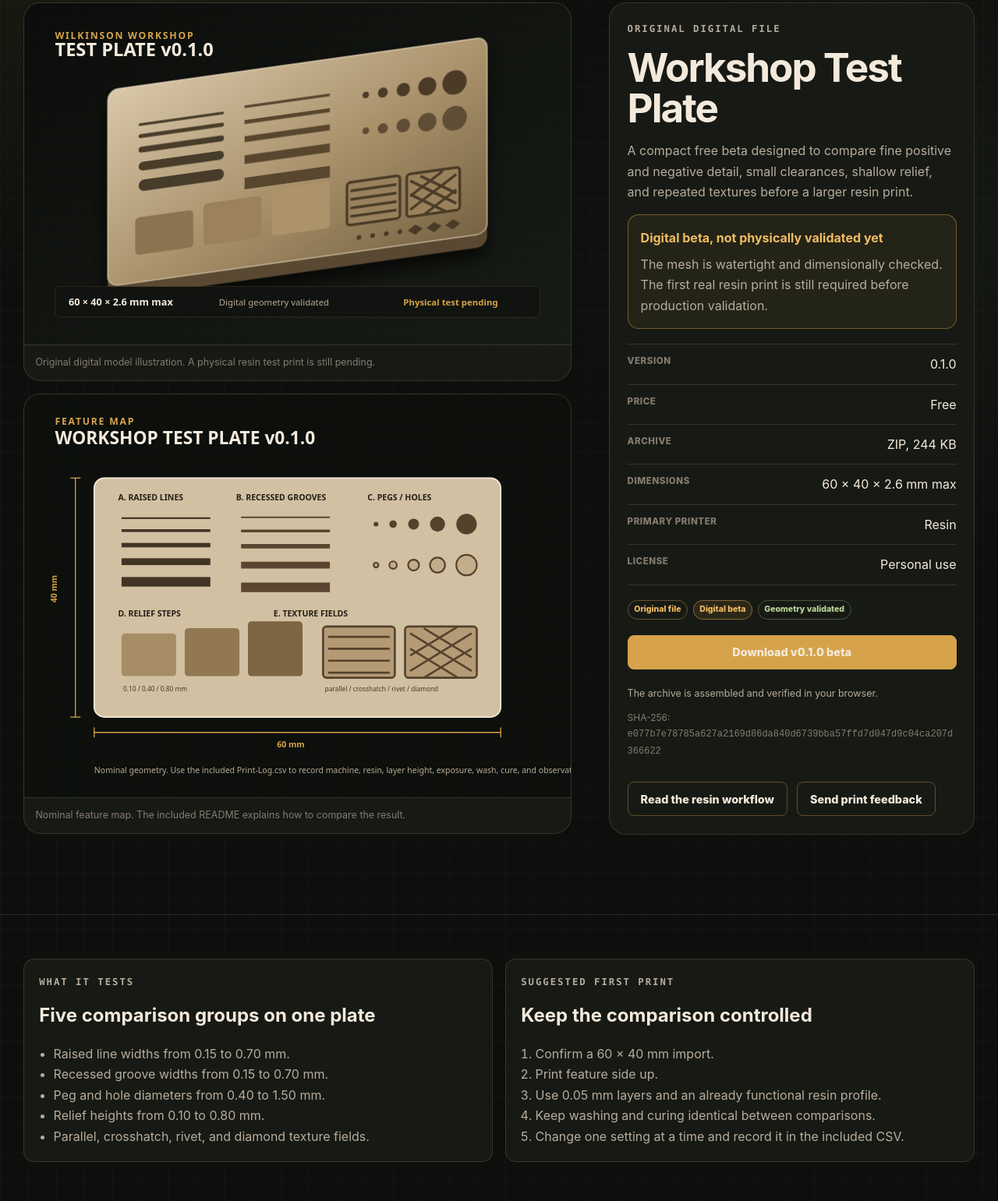
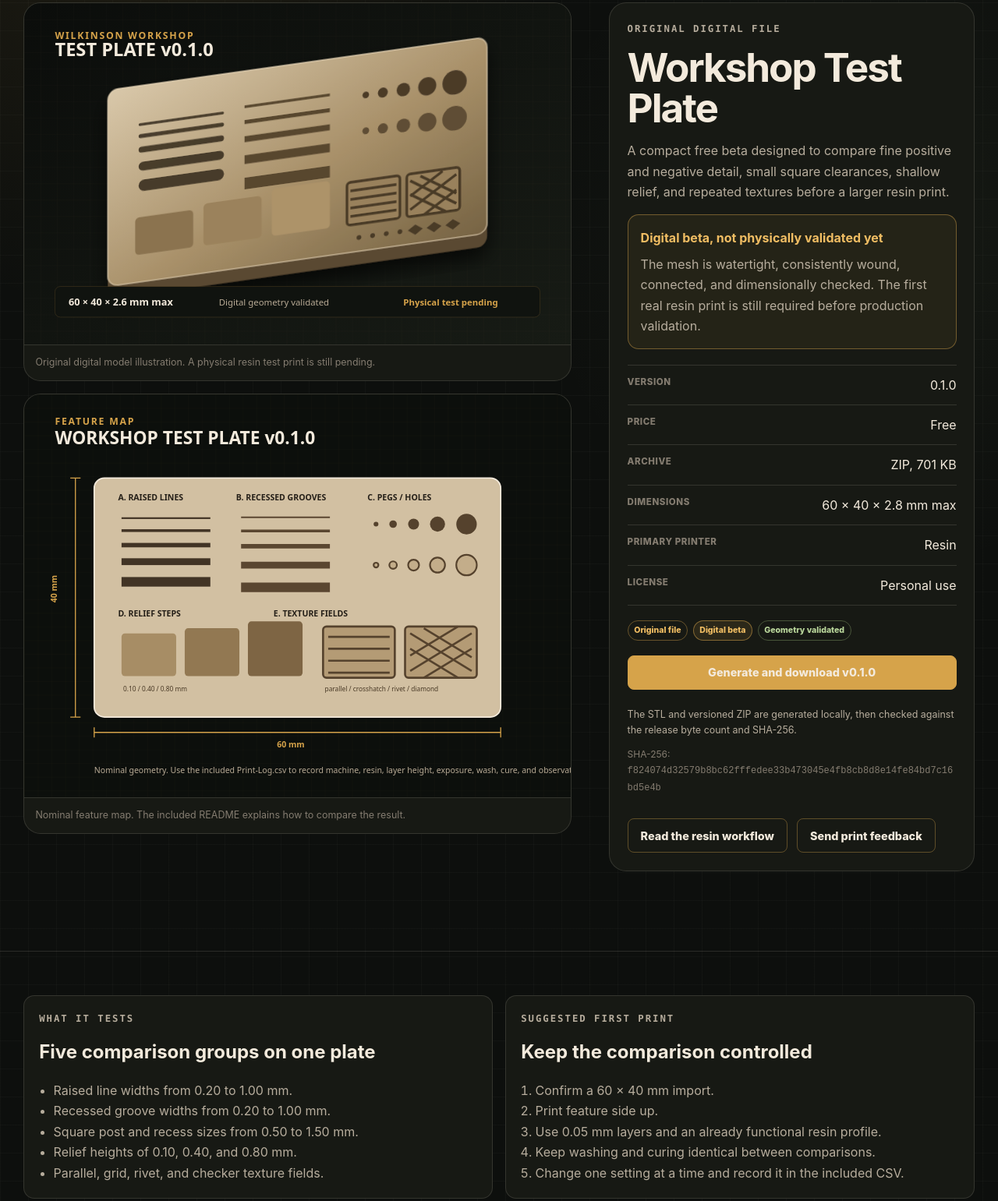
Before and after one commit to wilkins4/wilkins4.github.io, a plain HTML site: page workshop/original-files/workshop-test-plate/index.html in a window 1280 px wide. Shown: the part 249-1790 px from the top of the page at 78% size. Drawn offline with Linux system fonts and the light colour scheme.

Commit message:
Finalize Workshop Test Plate release page

```diff
--- a/workshop/original-files/workshop-test-plate/index.html
+++ b/workshop/original-files/workshop-test-plate/index.html
@@ -5,7 +5,7 @@
   <meta name="viewport" content="width=device-width, initial-scale=1">
   <meta name="theme-color" content="#0d0f0d">
   <title>Workshop Test Plate v0.1.0 | Free STL Beta | Wilkinson Workshop</title>
-  <meta name="description" content="Download the free Workshop Test Plate digital beta with STL, CadQuery source, print log, license, checksums, and geometry validation.">
+  <meta name="description" content="Generate and download the free Workshop Test Plate digital beta with a watertight STL, parametric source, print log, license, and geometry validation.">
   <link rel="canonical" href="https://stephenwilkinson.dev/workshop/original-files/workshop-test-plate/">
   <link rel="icon" type="image/svg+xml" href="../../assets/workshop-mark.svg">
   <link rel="stylesheet" href="../../assets/workshop.css">
@@ -14,7 +14,7 @@
   <meta property="og:type" content="website">
   <meta property="og:url" content="https://stephenwilkinson.dev/workshop/original-files/workshop-test-plate/">
   <meta property="og:image" content="https://stephenwilkinson.dev/workshop/media/products/workshop-test-plate-v0.1.0-product.svg">
-  <script type="application/ld+json">{"@context":"https://schema.org","@type":"CreativeWork","name":"Workshop Test Plate","version":"0.1.0","isAccessibleForFree":true,"creator":{"@type":"Person","name":"Stephen Wilkinson"},"datePublished":"2026-08-09","encodingFormat":["model/stl","text/x-python","application/zip"],"url":"https://stephenwilkinson.dev/workshop/original-files/workshop-test-plate/","image":"https://stephenwilkinson.dev/workshop/media/products/workshop-test-plate-v0.1.0-product.svg","description":"Free digital beta for comparing raised and recessed detail, peg and hole clearance, relief height, and repeated surface textures."}</script>
+  <script type="application/ld+json">{"@context":"https://schema.org","@type":"CreativeWork","name":"Workshop Test Plate","version":"0.1.0","isAccessibleForFree":true,"creator":{"@type":"Person","name":"Stephen Wilkinson"},"datePublished":"2026-08-09","encodingFormat":["model/stl","application/javascript","application/zip"],"url":"https://stephenwilkinson.dev/workshop/original-files/workshop-test-plate/","image":"https://stephenwilkinson.dev/workshop/media/products/workshop-test-plate-v0.1.0-product.svg","description":"Free digital beta for comparing raised and recessed detail, square post and recess clearance, relief height, and repeated surface textures."}</script>
   <script src="../../assets/catalog.js" defer></script>
   <script src="../../assets/workshop.js" defer></script>
 </head>
@@ -34,7 +34,7 @@
       <div class="ws-container ws-gear-layout">
         <div class="ws-product-gallery">
           <figure>
-            <img src="../../media/products/workshop-test-plate-v0.1.0-product.svg" width="1600" height="1000" alt="Digital render of the Workshop Test Plate showing raised lines, recessed grooves, pegs, holes, relief steps, and texture fields.">
+            <img src="../../media/products/workshop-test-plate-v0.1.0-product.svg" width="1600" height="1000" alt="Digital render of the Workshop Test Plate showing raised lines, recessed grooves, square posts, recesses, relief steps, and texture fields.">
             <figcaption>Original digital model illustration. A physical resin test print is still pending.</figcaption>
           </figure>
           <figure>
@@ -46,18 +46,18 @@
         <aside class="ws-gear-panel">
           <p class="ws-eyebrow">Original digital file</p>
           <h1>Workshop Test Plate</h1>
-          <p>A compact free beta designed to compare fine positive and negative detail, small clearances, shallow relief, and repeated textures before a larger resin print.</p>
+          <p>A compact free beta designed to compare fine positive and negative detail, small square clearances, shallow relief, and repeated textures before a larger resin print.</p>
 
           <div class="ws-beta-notice">
             <strong>Digital beta, not physically validated yet</strong>
-            <p>The mesh is watertight and dimensionally checked. The first real resin print is still required before production validation.</p>
+            <p>The mesh is watertight, consistently wound, connected, and dimensionally checked. The first real resin print is still required before production validation.</p>
           </div>
 
           <dl class="ws-gear-facts">
             <div><dt>Version</dt><dd>0.1.0</dd></div>
             <div><dt>Price</dt><dd>Free</dd></div>
-            <div><dt>Archive</dt><dd>ZIP, 244 KB</dd></div>
-            <div><dt>Dimensions</dt><dd>60 × 40 × 2.6 mm max</dd></div>
+            <div><dt>Archive</dt><dd>ZIP, 701 KB</dd></div>
+            <div><dt>Dimensions</dt><dd>60 × 40 × 2.8 mm max</dd></div>
             <div><dt>Primary printer</dt><dd>Resin</dd></div>
             <div><dt>License</dt><dd>Personal use</dd></div>
           </dl>
@@ -69,9 +69,9 @@
           </div>
 
           <div class="ws-download-block">
-            <a class="ws-button" href="../../downloads/workshop-test-plate-v0.1.0/manifest.json" data-download-package data-package-manifest="../../downloads/workshop-test-plate-v0.1.0/manifest.json" data-product-id="workshop-test-plate-v0.1.0"><span data-download-label>Download v0.1.0 beta</span></a>
-            <p class="ws-download-status" data-download-status aria-live="polite">The archive is assembled and verified in your browser.</p>
-            <p class="ws-download-meta">SHA-256: <code>e077b7e78785a627a2169d86da840d6739bba57ffd7d047d9c04ca207d366622</code></p>
+            <a class="ws-button" href="#" data-download-package data-product-id="workshop-test-plate-v0.1.0"><span data-download-label>Generate and download v0.1.0</span></a>
+            <p class="ws-download-status" data-download-status aria-live="polite">The STL and versioned ZIP are generated locally, then checked against the release byte count and SHA-256.</p>
+            <p class="ws-download-meta">SHA-256: <code>f824074d32579b8bc62fffedee33b473045e4fb8cb8d8e14fe84bd7c16bd5e4b</code></p>
           </div>
 
           <div class="ws-inline-actions">
@@ -88,11 +88,11 @@
           <p class="ws-section-kicker">What it tests</p>
           <h2>Five comparison groups on one plate</h2>
           <ul>
-            <li>Raised line widths from 0.15 to 0.70 mm.</li>
-            <li>Recessed groove widths from 0.15 to 0.70 mm.</li>
-            <li>Peg and hole diameters from 0.40 to 1.50 mm.</li>
-            <li>Relief heights from 0.10 to 0.80 mm.</li>
-            <li>Parallel, crosshatch, rivet, and diamond texture fields.</li>
+            <li>Raised line widths from 0.20 to 1.00 mm.</li>
+            <li>Recessed groove widths from 0.20 to 1.00 mm.</li>
+            <li>Square post and recess sizes from 0.50 to 1.50 mm.</li>
+            <li>Relief heights of 0.10, 0.40, and 0.80 mm.</li>
+            <li>Parallel, grid, rivet, and checker texture fields.</li>
           </ul>
         </article>
 
@@ -122,8 +122,8 @@
           <div class="ws-validation-item"><span aria-hidden="true">✓</span><span>Watertight manifold STL.</span></div>
           <div class="ws-validation-item"><span aria-hidden="true">✓</span><span>Consistent face winding.</span></div>
           <div class="ws-validation-item"><span aria-hidden="true">✓</span><span>One connected component.</span></div>
-          <div class="ws-validation-item"><span aria-hidden="true">✓</span><span>Nominal 60 × 40 × 2.6 mm bounds.</span></div>
-          <div class="ws-validation-item"><span aria-hidden="true">✓</span><span>ZIP integrity and SHA-256 checksums verified.</span></div>
+          <div class="ws-validation-item"><span aria-hidden="true">✓</span><span>14,272 triangles and 60 × 40 × 2.8 mm bounds.</span></div>
+          <div class="ws-validation-item"><span aria-hidden="true">✓</span><span>ZIP structure, byte count, and SHA-256 verified.</span></div>
           <div class="ws-validation-item" data-state="pending"><span aria-hidden="true">!</span><span>Physical resin print and post-cure inspection pending.</span></div>
         </div>
       </div>
@@ -136,10 +136,10 @@
           <h2>Files included in the download</h2>
           <ul class="ws-file-list">
             <li><code>STL/Workshop-Test-Plate-v0.1.0.stl</code></li>
-            <li><code>Source/Workshop-Test-Plate-v0.1.0.py</code></li>
+            <li><code>Source/Workshop-Test-Plate-v0.1.0.js</code></li>
             <li><code>Print-Log.csv</code></li>
-            <li><code>README.md</code>, <code>LICENSE.txt</code>, and <code>CHANGELOG.md</code></li>
-            <li><code>VALIDATION.json</code>, <code>MANIFEST.json</code>, and <code>CHECKSUMS.txt</code></li>
+            <li><code>README.md</code> and <code>LICENSE.txt</code></li>
+            <li><code>VALIDATION.json</code> and <code>MANIFEST.json</code></li>
           </ul>
         </article>
 
```
